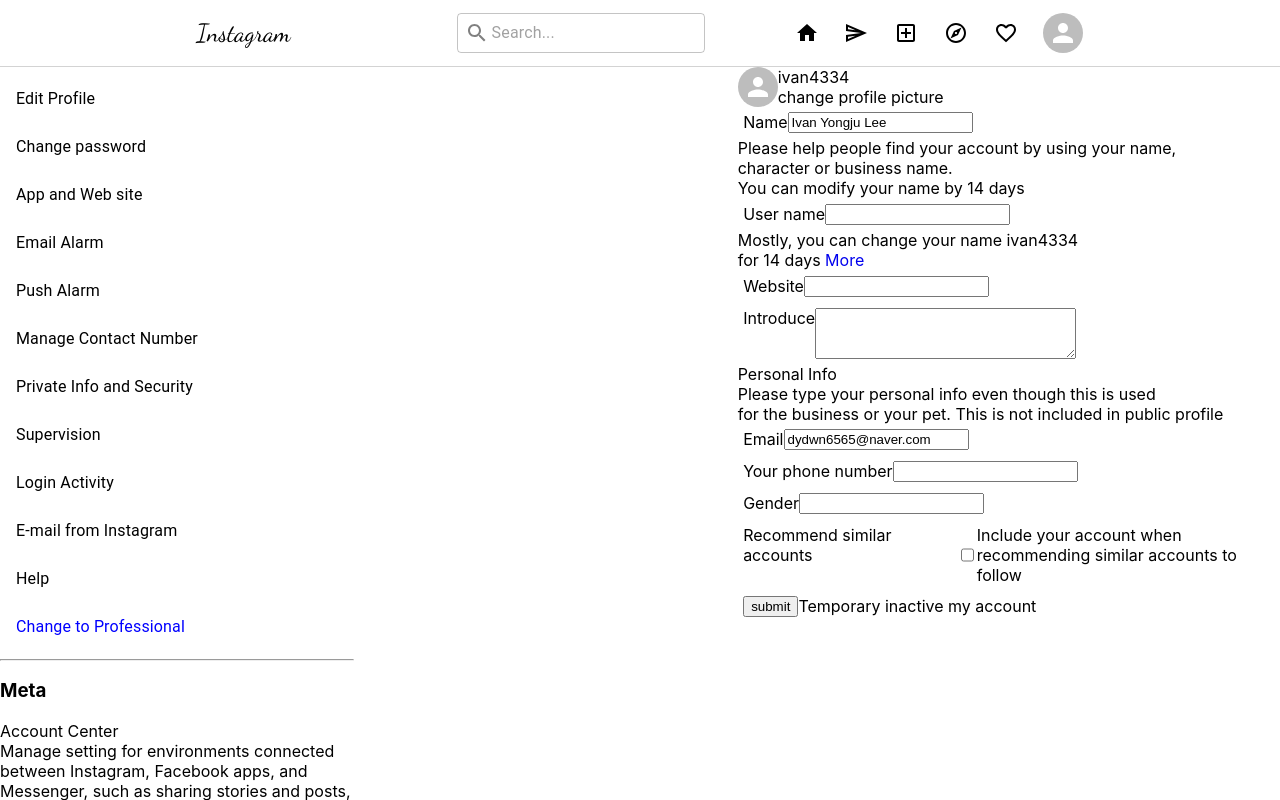
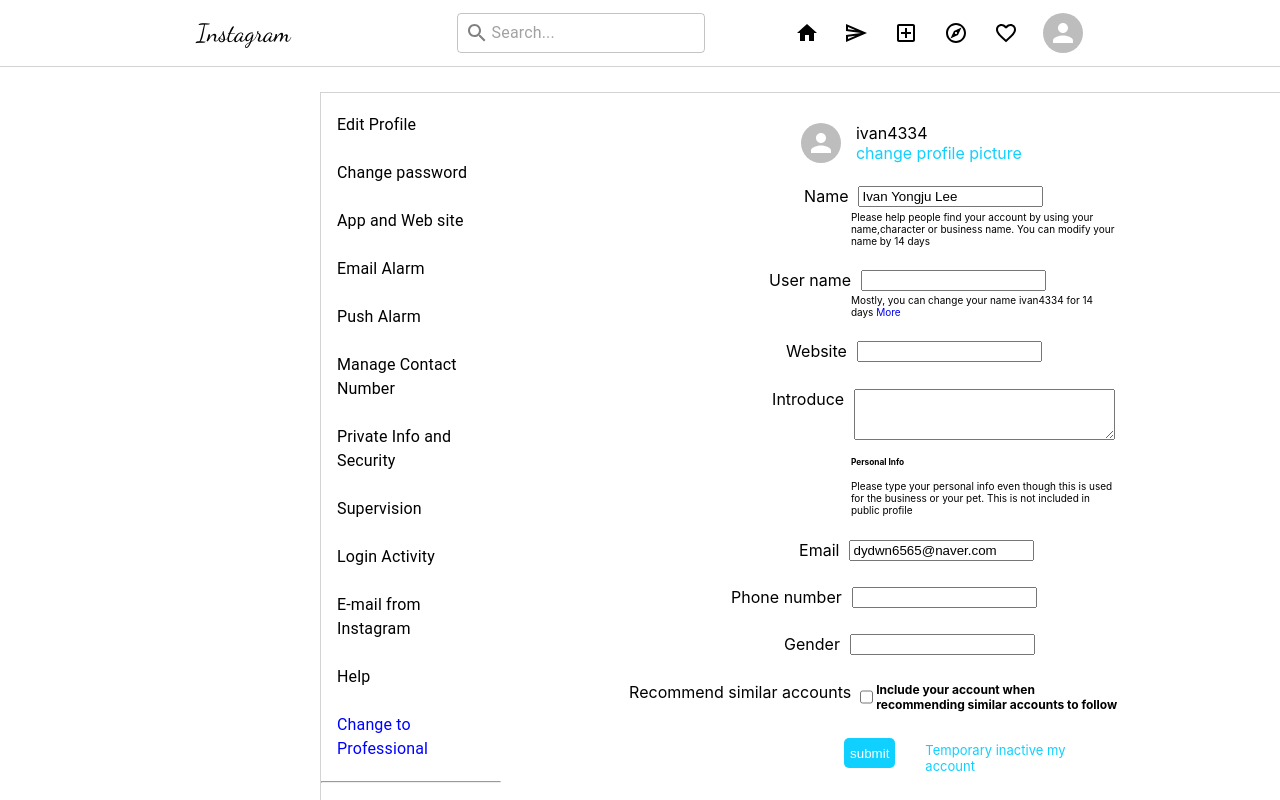
Before and after one commit to dydwn6565/instagramclone, a React (Create React App) app: page /accounts/edit in a window 1280 px wide. Shown: the top 800 px of the page. Built offline with nearby package versions, Linux system fonts and the light colour scheme.

Commit message:
change css for profile edit page (edit profile and change password)

```diff
--- a/src/components/AccountEdit.js
+++ b/src/components/AccountEdit.js
@@ -8,74 +8,91 @@ function AccountEdit() {
 
   return (
     <>
+      <div className="profile-container">
         <Header />
         <div className="account-edit">
           <AccountEditSide />
-        <div>
+          <div className="account-edit-profile-container">
             <div className="account-edit-profile">
               <Avatar />
-            <div>
+              <div className="account-edit-profile-id">
                 <div>ivan4334</div>
-              <div>change profile picture</div>
+                <div className="account-change-pitcure">
+                  change profile picture
+                </div>
               </div>
             </div>
             <div className="account-edit-name">
-            <div>Name</div> <input type="text" value="Ivan Yongju Lee" />
+              <div className="account-edit-user-name">Name</div>{" "}
+              <input type="text" value="Ivan Yongju Lee" />
             </div>
-
-          <div>Please help people find your account by using your name,</div>
-          <div>character or business name.</div>
-          <div>You can modify your name by 14 days</div>
+            <div className="small-size-explanation">
+              <div>
+                Please help people find your account by using your
+                name,character or business name. You can modify your name by 14
+                days
+              </div>
+            </div>
             <div className="account-edit-name">
-            <div>User name</div>
+              <div className="account-edit-username-username">User name</div>
               <input type="text" />
             </div>
-          <div>Mostly, you can change your name ivan4334 </div>
-          <div>
-            for 14 days{" "}
+            <div className="small-size-explanation">
+              Mostly, you can change your name ivan4334 for 14 days
               <a
                 className="account-edit-user-name-more-info"
                 href="localhost:3000"
               >
-              More
+                &nbsp;More
               </a>
             </div>
+
             <div className="account-edit-name">
-            <div>Website</div>
+              <div className="account-edit-website">Website</div>
               <input type="text" />
             </div>
             <div className="account-edit-name">
-            <div>Introduce</div>
+              <div className="account-edit-introduce">Introduce</div>
               <textarea name="" id="" cols="30" rows="3"></textarea>
             </div>
-          <div>Personal Info</div>
+
+            <div className="small-size-explanation">
+              <h5>Personal Info</h5>
               <div>Please type your personal info even though this is used</div>
               <div>
-            for the business or your pet. This is not included in public profile
+                for the business or your pet. This is not included in public
+                profile
               </div>
+            </div>
+
             <div className="account-edit-name">
-            <div>Email</div>
+              <div className="account-edit-email">Email</div>
               <input type="text" value="dydwn6565@naver.com" />
             </div>
             <div className="account-edit-name">
-            <div>Your phone number</div>
+              <div className="account-edit-phone-number">Phone number</div>
               <input type="text" />
             </div>
             <div className="account-edit-name">
-            <div>Gender</div>
+              <div className="account-edit-gender">Gender</div>
               <input type="text" />
             </div>
             <div className="account-edit-name">
-            <div>Recommend similar accounts</div>
+              <div className="account-edit-recommend">
+                Recommend similar accounts
+              </div>
               <input type="checkbox" />
-            <div>
+              <div className="account-edit-recommend-explaination">
                 <div>Include your account when</div>
                 <div>recommending similar accounts to follow</div>
               </div>
             </div>
             <div className="account-edit-name">
-            <button>submit</button>
-            <div>Temporary inactive my account</div>
+              <button className="account-edit-sumbit-button">submit</button>
+              <div className="account-edit-inactive-button">
+                Temporary inactive my account
+              </div>
+            </div>
           </div>
         </div>
       </div>
--- a/src/components/ChangePassword.js
+++ b/src/components/ChangePassword.js
@@ -10,25 +10,27 @@ function ChangePassword() {
       <Header />
       <div className="change-password">
         <AccountEditSide />
-        <div>
+        <div className="change-password-container">
           <div className="change-password-avatar">
             <Avatar />
             <div>ivan4334</div>
           </div>
           <div className="change-password-password">
-            <div>Previous Password</div>
+            <div className="change-password-previous-title">
+              Previous Password
+            </div>
             <input type="text" />
           </div>
           <div className="change-password-password">
-            <div>New Password</div>
+            <div className="change-password-new-password-title">New Password</div>
             <input type="text" />
           </div>
           <div className="change-password-password">
-            <div>New Password Confirm</div>
+            <div className="change-password-new-password-confirm">New Password Confirm</div>
             <input type="text" />
           </div>
-          <button>Change Password</button>
-          <div>Do you forget your password?</div>
+          <button className="change-password-button">Change Password</button>
+          <div className="change-password-link-to-change-password">Do you forget your password?</div>
         </div>
       </div>
       <AccountEditFooter />
--- /dev/null
+++ b/src/components/UI/ProfileContainer.css
@@ -0,0 +1,8 @@
+.profile-container {
+    display: flex;
+    /* justify-content: center; */
+    width: 1000px;
+    margin-top: 2%;
+    margin-left: 25%;
+    border: 0.5px solid lightgrey;
+}
--- a/src/components/css/AccountEdit.css
+++ b/src/components/css/AccountEdit.css
@@ -1,18 +1,101 @@
 .account-edit {
     display: flex;
-    justify-content: center;
+    /* justify-content: center; */
+    width: 1000px;
+    margin-top: 2%;
+    margin-left: 25%;
+    border: 0.5px solid lightgrey;
+}
+
+.account-edit-profile-container {
+    margin-right: 200px;
 }
 
 .account-edit-profile {
     display: flex;
-    /* justify-content: flex-start; */
+    margin-top: 30px;
+    margin-bottom: 10px;
+}
+
+.account-edit-profile-id {
+    margin-left: 15px;
+}
+
+.account-change-pitcure {
+    color: #10d0ff;
 }
 
 .account-edit-name {
     display: flex;
     padding: 1%;
+    margin-top: 20px;
 }
 
-.account-edit-user-name-more-info{
+.account-edit-user-name {
+    margin-right: 10px;
+}
+
+.small-size-explanation {
+    font-size: 10px;
+    margin-left: 50px;
+}
+
+.account-edit-username-username {
+    margin-right: 10px;
+    margin-left: -35px;
+}
+
+.account-edit-website {
+    margin-right: 10px;
+    margin-left: -18px;
+}
+
+.account-edit-introduce {
+    margin-right: 10px;
+    margin-left: -32px;
+}
+
+.account-edit-email {
+    margin-right: 10px;
+    margin-left: -5px;
+}
+
+.account-edit-phone-number {
+    margin-right: 10px;
+    margin-left: -73px;
+}
+
+.account-edit-gender {
+    margin-right: 10px;
+    margin-left: -20px;
+}
+
+.account-edit-recommend {
+    margin-right: 5px;
+    margin-left: -175px;
+}
+
+.account-edit-recommend-explaination {
+    font-size: 12px;
+    font-weight: bold;
+}
+
+.account-edit-user-name-more-info {
     text-decoration: none;
 }
+
+.account-edit-sumbit-button {
+    margin-right: 30px;
+    background-color: #10d0ff;
+    border: none;
+    color: white;
+    border-radius: 5px;
+    height: 30px;
+    margin-left: 40px;
+}
+
+.account-edit-inactive-button{
+    color:#10d0ff;
+    font-size:13px;
+    margin-top:4px;
+}
--- a/src/components/css/ChangePassword.css
+++ b/src/components/css/ChangePassword.css
@@ -1,11 +1,75 @@
-.change-password,
+.change-password {
+    display: flex;
+    /* justify-content: center; */
+    width: 1000px;
+    margin-top: 2%;
+    margin-left: 25%;
+    border: 0.5px solid lightgrey;
+}
+
 .change-password-password {
     display: flex;
     justify-content: center;
+}
+
+.change-password-password>input {
+    width: 450px;
+    height: 30px;
+    margin-top: 15px;
+    border-radius: 4px;
+    border: 0.5px #e1e9e5 solid;
 }
 
 .change-password-avatar {
     display: flex;
     justify-content: center;
     align-items: center;
+    margin-right: 310px;
 }
+
+.change-password-avatar>div {
+    margin-left: 10px;
+    margin-bottom: 20px;
+    font-size: 20px;
+}
+
+.change-password-previous-title {
+    margin-right: 25px;
+    margin-left: -30px;
+    font-weight: bold;
+    margin-top: 20px;
+}
+
+.change-password-new-password-title {
+    margin-right: 25px;
+    font-weight: bold;
+    margin-top: 15px;
+}
+
+.change-password-container {
+    margin-left: -350px;
+    margin-top: 30px;
+}
+
+.change-password-new-password-confirm {
+    margin-right: 25px;
+    margin-left: -65px;
+    font-weight: bold;
+    margin-top: 15px;
+}
+
+.change-password-button {
+    margin-left: 135px;
+    margin-top: 25px;
+    width: 100px;
+    height: 35px;
+    color: white;
+    background-color: #54c1f1;
+    border: none;
+}
+
+.change-password-link-to-change-password {
+    margin-left: 135px;
+    margin-top: 20px;
+    color: #54c1f1;
+}
```
Also changed, not shown: src/components/UI/ProfileContainer.js (added, +9 -0 lines). Lines whose indentation alone changed are shown as unchanged.
